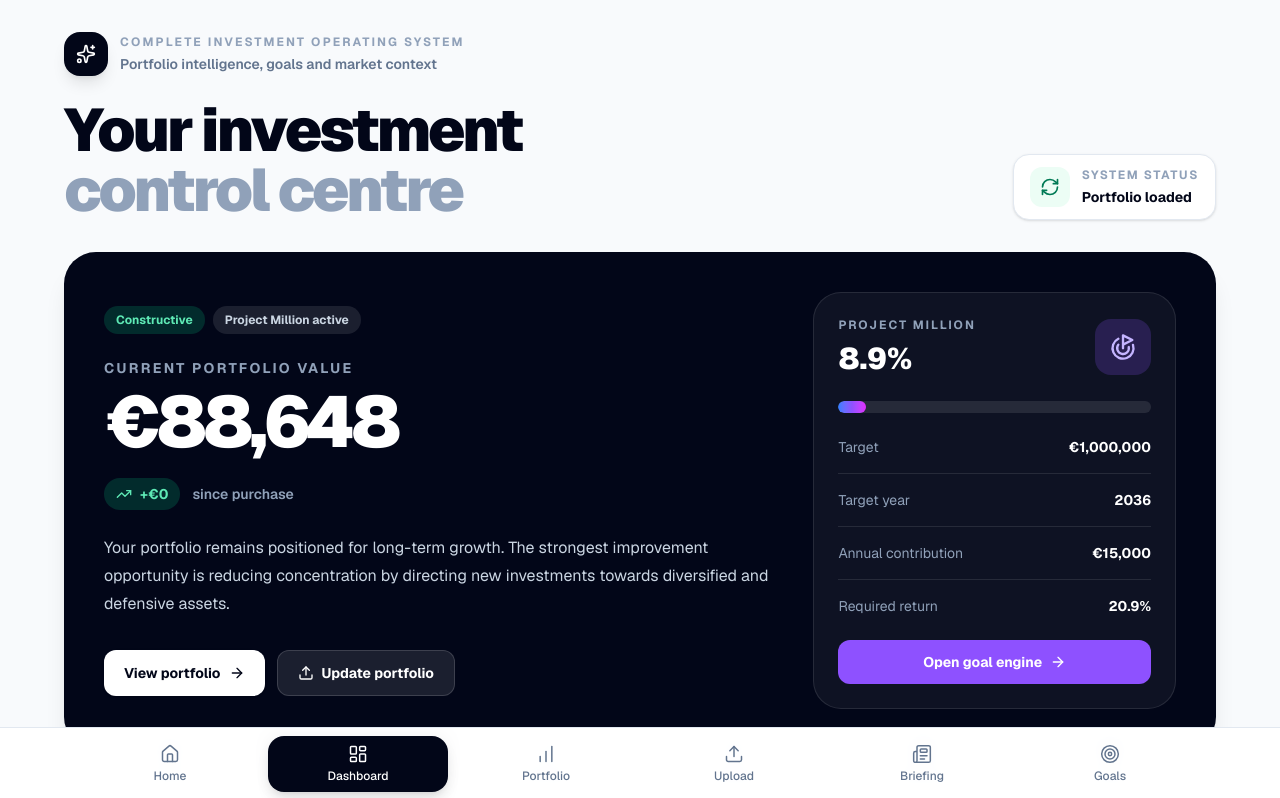
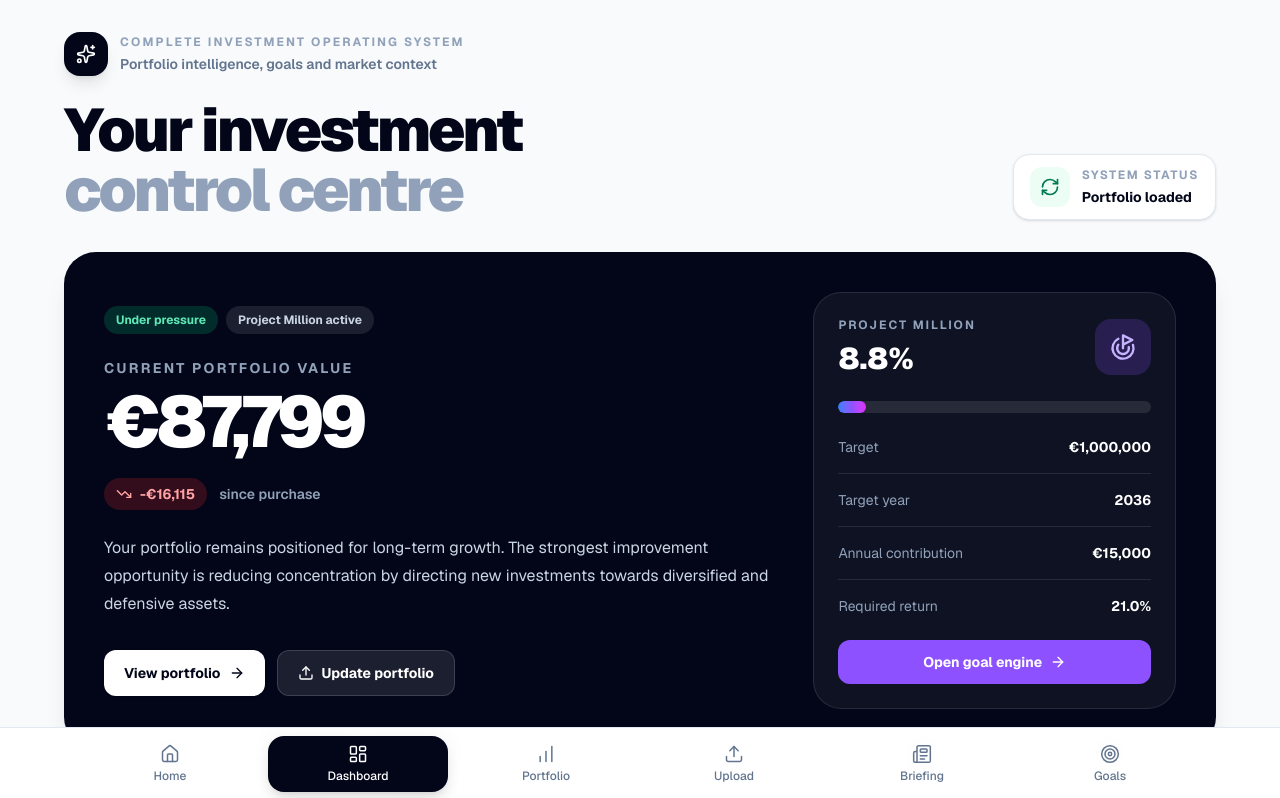
Before and after one commit to martijntje1981-sketch/investment-os, a Next.js app: page /dashboard in a window 1280 px wide. Shown: the top 798 px of the page. Built offline with nearby package versions, Linux system fonts and the light colour scheme.

Commit message:
Fix dashboard portfolio totals

```diff
--- a/app/dashboard/page.tsx
+++ b/app/dashboard/page.tsx
@@ -27,11 +27,12 @@ import {
   WalletCards,
 } from "lucide-react";
 import BottomNavigation from "@/components/home/BottomNav";
+import { holdings as portfolioHoldings } from "@/lib/services/portfolio/holdings";
 
 type Currency = "EUR" | "USD" | "GBP";
 
 type Holding = {
-  id: number;
+  id: string;
   symbol: string;
   name: string;
   quantity: number;
@@ -49,68 +50,44 @@ type PortfolioMetric = {
   icon: React.ReactNode;
 };
 
-const fallbackHoldings: Holding[] = [
-  {
-    id: 1,
-    symbol: "IB1T",
-    name: "iShares Bitcoin ETP",
-    quantity: 11269,
-    purchasePrice: 5.16,
-    currentPrice: 5.16,
-    currency: "EUR",
-    confidence: "High",
-  },
-  {
-    id: 2,
-    symbol: "STRC",
-    name: "21Shares Strategy Yield ETP",
-    quantity: 450,
-    purchasePrice: 15.56,
-    currentPrice: 15.56,
-    currency: "EUR",
-    confidence: "Medium",
-  },
-  {
-    id: 3,
-    symbol: "VWCE",
-    name: "Vanguard FTSE All-World ETF",
-    quantity: 99,
-    purchasePrice: 87.88,
-    currentPrice: 87.88,
-    currency: "EUR",
-    confidence: "High",
-  },
-  {
-    id: 4,
-    symbol: "NUKL",
-    name: "VanEck Uranium and Nuclear Technologies ETF",
-    quantity: 161,
-    purchasePrice: 46.58,
-    currentPrice: 46.58,
-    currency: "EUR",
-    confidence: "High",
-  },
-  {
-    id: 5,
-    symbol: "AIFS",
-    name: "AI Infrastructure ETF",
-    quantity: 520,
-    purchasePrice: 10.19,
-    currentPrice: 10.19,
-    currency: "EUR",
-    confidence: "High",
-  },
-  {
-    id: 6,
-    symbol: "PPFB",
-    name: "iShares Physical Gold ETC",
-    quantity: 200,
-    purchasePrice: 10,
-    currentPrice: 10,
-    currency: "EUR",
-    confidence: "Medium",
-  },
-];
+type CachedPrice = {
+  symbol: string;
+  price: number;
+};
+
+const PRICE_CACHE_KEY = "investment-os-market-price-cache";
+
+const canonicalHoldings: Holding[] = portfolioHoldings.map((holding) => ({
+  id: holding.id,
+  symbol: holding.symbol.trim().toUpperCase(),
+  name: holding.name,
+  quantity: holding.units,
+  purchasePrice: holding.averagePrice,
+  currentPrice: holding.currentPrice,
+  currency: "EUR",
+  confidence: "High",
+}));
+
+function applyCachedPrices(holdings: Holding[]): Holding[] {
+  const cachedValue = localStorage.getItem(PRICE_CACHE_KEY);
+
+  if (!cachedValue) return holdings;
+
+  const parsed = JSON.parse(cachedValue) as CachedPrice[];
+
+  if (!Array.isArray(parsed)) return holdings;
+
+  const prices = new Map(
+    parsed
+      .filter((item) => Number.isFinite(item.price) && item.price > 0)
+      .map((item) => [item.symbol.trim().toUpperCase(), item.price]),
+  );
+
+  return holdings.map((holding) => ({
+    ...holding,
+    currentPrice: prices.get(holding.symbol) ?? holding.currentPrice,
+  }));
+}
 
 const TARGET_VALUE = 1_000_000;
 const TARGET_YEAR = 2036;
@@ -230,7 +207,7 @@ function getAllocationTone(allocation: number) {
 }
 
 export default function DashboardPage() {
-  const [holdings, setHoldings] = useState<Holding[]>(fallbackHoldings);
+  const [holdings, setHoldings] = useState<Holding[]>(canonicalHoldings);
   const [annualContribution, setAnnualContribution] = useState(
     DEFAULT_ANNUAL_CONTRIBUTION
   );
@@ -241,21 +218,11 @@ export default function DashboardPage() {
 
   useEffect(() => {
     try {
-      const savedPortfolio = localStorage.getItem(
-        "investment-os-portfolio"
-      );
-
       const savedAnnualContribution = localStorage.getItem(
         "investment-os-annual-contribution"
       );
 
-      if (savedPortfolio) {
-        const parsedPortfolio = JSON.parse(savedPortfolio) as Holding[];
-
-        if (Array.isArray(parsedPortfolio)) {
-          setHoldings(parsedPortfolio);
-        }
-      }
+      setHoldings(applyCachedPrices(canonicalHoldings));
 
       if (savedAnnualContribution) {
         const parsedContribution = Number(savedAnnualContribution);
```
